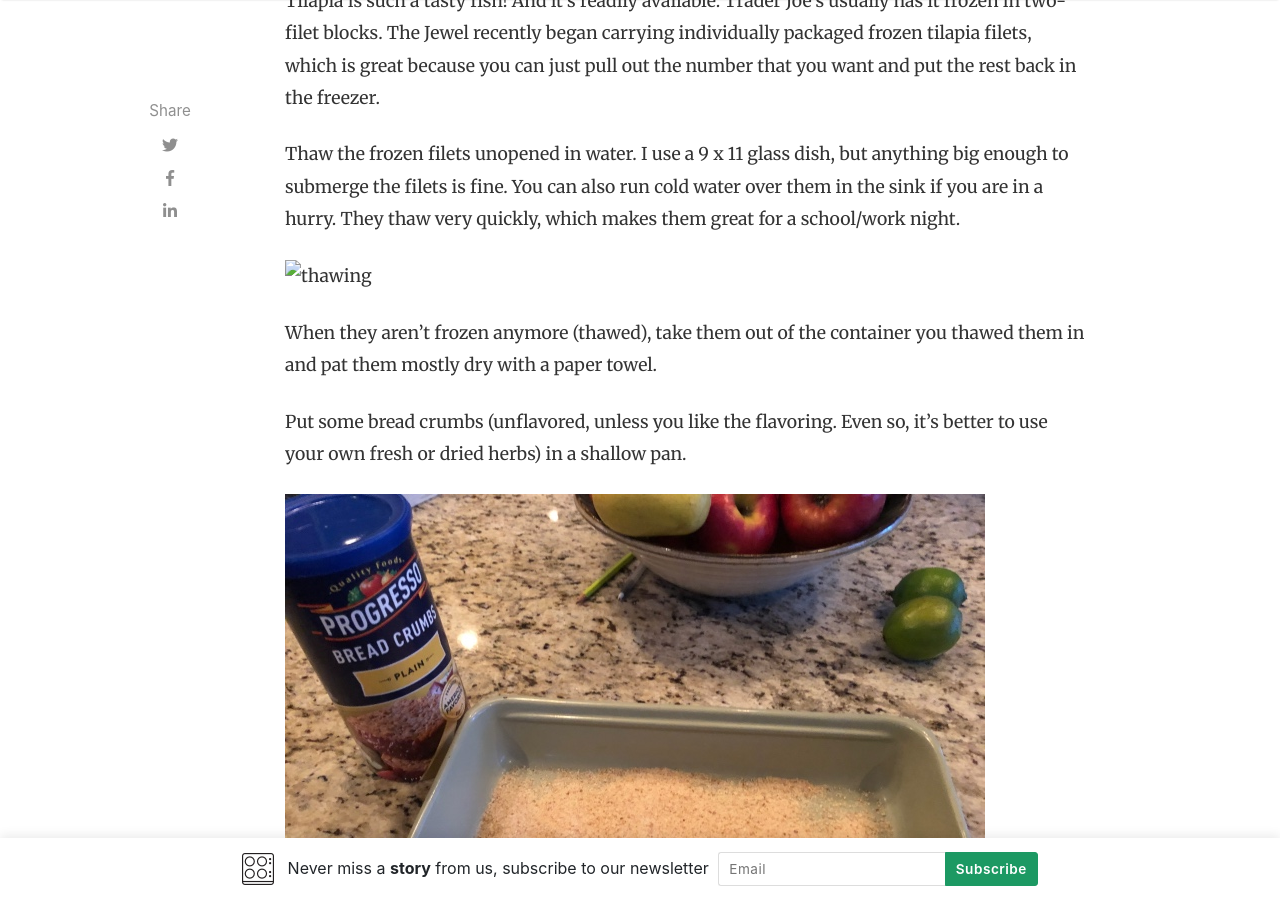
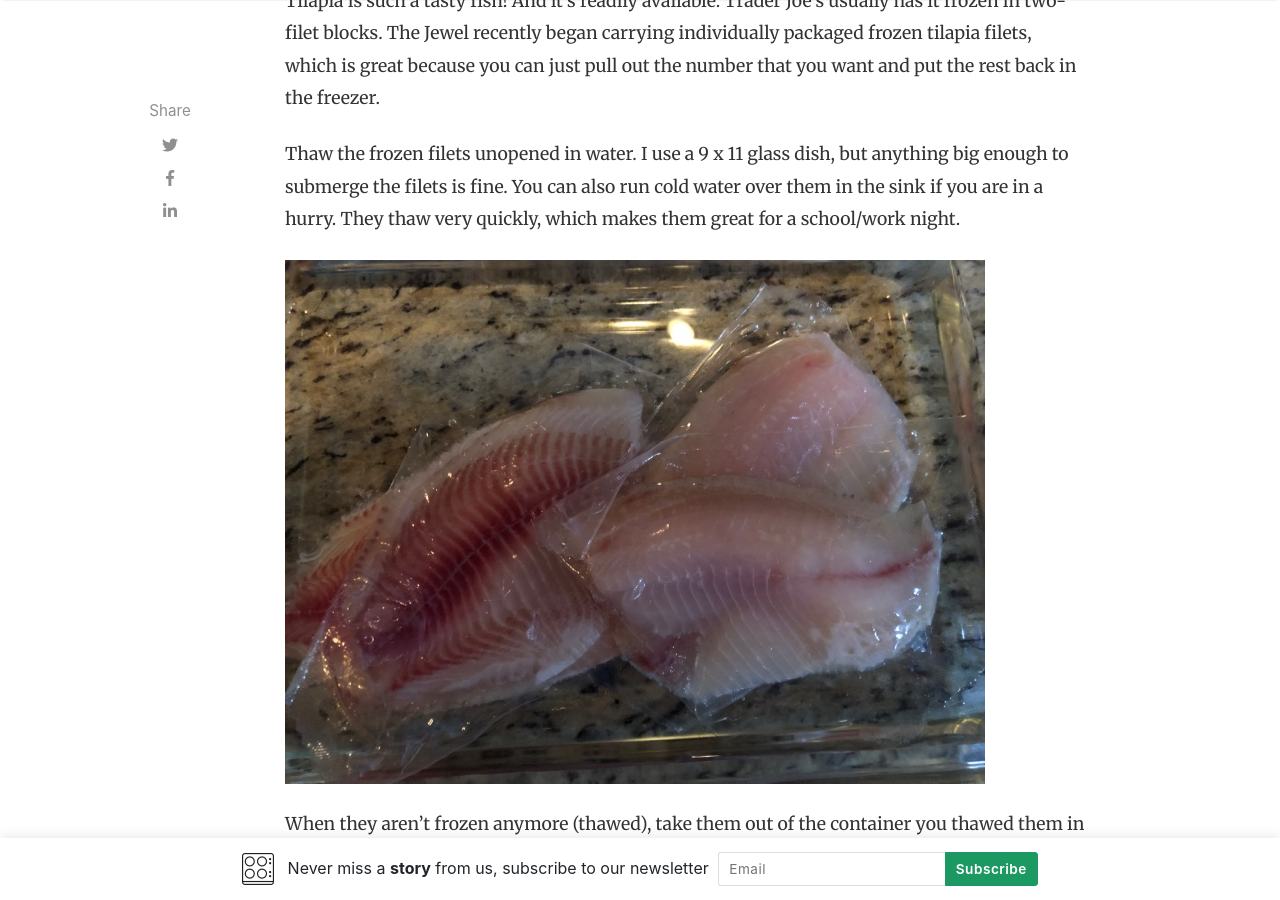
Before and after one commit to pknielski/pknielski.github.io, a Jekyll site: the page built from _posts/2019-04-23-tilapia.md, in a window 1280 px wide and 900 px high, scrolled down 1387 px. Built offline with Jekyll 4.4.1, drawn with Linux system fonts in a browser that asks for light colours; nearby versions of some CDN libraries; comment, search, counter and statistics services are not loaded.

Commit message:
Update 2019-04-23-tilapia.md

```diff
--- a/_posts/2019-04-23-tilapia.md
+++ b/_posts/2019-04-23-tilapia.md
@@ -15,7 +15,7 @@ Tilapia is such a tasty fish!  And it’s readily available.  Trader Joe’s usu
 
 Thaw the frozen filets unopened in water. I use a 9 x 11 glass dish, but anything big enough to submerge the filets is fine.  You can also run cold water over them in the sink if you are in a hurry.  They thaw very quickly, which makes them great for a school/work night.
 
-![thawing](assets/images/thawingtilapia_Fotor.jpg)
+![thawing](/assets/images/thawingtilapia_Fotor.jpg)
 
 When they aren’t frozen anymore (thawed), take them out of the container you thawed them in and pat them mostly dry with a paper towel.
 
@@ -25,25 +25,25 @@ Put some bread crumbs (unflavored, unless you like the flavoring.  Even so, it
 
 Determine what herb or herbs you want.  If you have no idea what goes with each other or with your food, try a mixture.  I like Fox Point Seasoning from Penzey’s.
 
-![foxpoint](assets/images/foxpoint_Fotor.jpg)
+![foxpoint](/assets/images/foxpoint_Fotor.jpg)
 
 You can add this to the breadcrumbs and mix it in if you like.  I find that I don’t get enough of the herbs on the fish and much of it gets thrown away or put into the compost bin.  Or you can season the filets directly.
 
-![herbed](assets/images/herbedbreadcrumbs_Fotor.jpg)
+![herbed](/assets/images/herbedbreadcrumbs_Fotor.jpg)
 
 Put a large sauté/fry pan on your burner and turn the flame to medium high.  Once it’s hot (hold your hand over it, but don’t touch.  Der.), add olive oil and heat until it is hot.  If you don’t know when that is, I have a short post on this here:
 
 Meanwhile, take your filet and dredge it in the breadcrumbs (dredge means put it in the breadcrumbs, first one side, then the other, until the fish is coated).  It should stick to the slightly damp fish. Shake off any excess gently, then place in the heated pan.
 
-![dredging](assets/images/dredgingfilet_Fotor.jpg)
+![dredging](/assets/images/dredgingfilet_Fotor.jpg)
 
 It should sizzle.  Now right now you may be panicking: how will I know when it’s done?  A couple things: first, you will see the edges start to turn brown, particularly the thinner edges.  You can also stick a long-tined fork in the fish and see what it feels like.  Try poking both the thinner edge and the thicker part.  You should feel no resistance to the fork once the edges start browning, and there should be a bit of resistance in the thicker part.  Don’t wait until the thicker part is done to flip the fish; you will likely burn it and/or over cook it.
 
-![testing](assets/images/testingdoneness_Fotor.jpg)
+![testing](/assets/images/testingdoneness_Fotor.jpg)
 
 If you have a fish spatula, great!  This spatula is very thin and flexible, so you can get under the fish easily.  If not, no worries.  Use a regular spatula.
 
-![spatula](assets/images/fishspatula_Fotor.jpg)
+![spatula](/assets/images/fishspatula_Fotor.jpg)
 
 Carefully turn over the fish.  I find it helpful to use two spatulas, one under and one on top, to control the turn.
 
```
